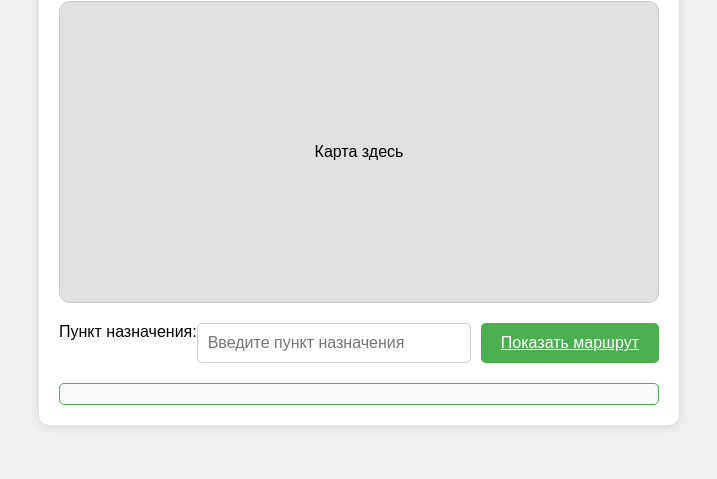
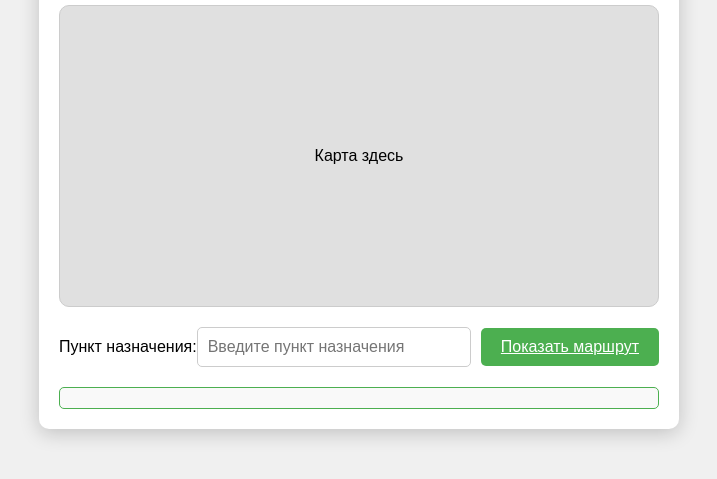
Before and after one commit to anastasiaa-boop/GIIIIT, a plain HTML site: page index.html in a window 1280 px wide. Shown: the part 99-578 px from the top of the page, without its empty margins (281-998 px from the left). Drawn offline with Linux system fonts and the light colour scheme.

Commit message:
Update styles.css
added new style

```diff
--- a/styles.css
+++ b/styles.css
@@ -11,13 +11,14 @@ body {
     background: white;
     padding: 20px;
     border-radius: 10px;
-    box-shadow: 0 2px 10px rgba(0, 0, 0, 0.1);
+    box-shadow: 0 4px 20px rgba(0, 0, 0, 0.2); /* Увеличенная тень для контейнера */
 }
 
 h1 {
     text-align: center;
     color: #333;
     font-size: 24px; /* Увеличен размер шрифта заголовка */
+    margin-bottom: 20px; /* Отступ снизу */
 }
 
 .map {
@@ -34,6 +35,7 @@ h1 {
 .controls {
     display: flex;
     justify-content: space-between;
+    align-items: center; /* Выравнивание по центру по вертикали */
 }
 
 input {
@@ -43,6 +45,7 @@ input {
     border: 1px solid #ccc;
     border-radius: 5px;
     font-size: 16px; /* Увеличен размер шрифта ввода */
+    transition: border-color 0.3s ease; /* Плавный переход для изменения рамки */
 }
 
 input:focus {
@@ -58,10 +61,12 @@ button {
     border-radius: 5px;
     cursor: pointer;
     font-size: 16px; /* Увеличен размер шрифта кнопки */
+    transition: background-color 0.3s, transform 0.2s; /* Плавные переходы для цвета и эффекта нажатия */
 }
 
 button:hover {
     background-color: #45a049; /* Цвет кнопки при наведении */
+    transform: translateY(-2px); /* Эффект при наведении */
 }
 
 .route {
@@ -72,4 +77,9 @@ button:hover {
     border: 1px solid #4CAF50; /* Рамка для сообщения о маршруте */
     border-radius: 5px; /* Закругленные углы для сообщения */
     background-color: #f9f9f9; /* Светлый фон для сообщения */
+    transition: background-color 0.3s ease; /* Плавный переход для фона */
 }
+
+.route:hover {
+    background-color: #f1f1f1; /* Изменение цвета фона при наведении на сообщение */
+}
```
